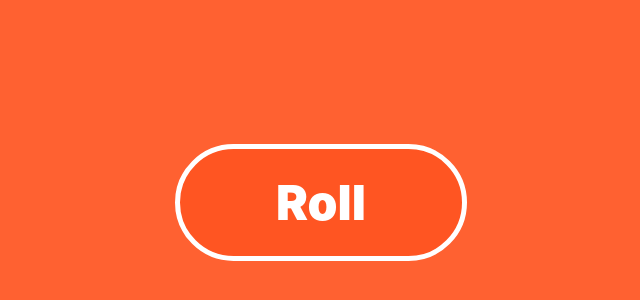
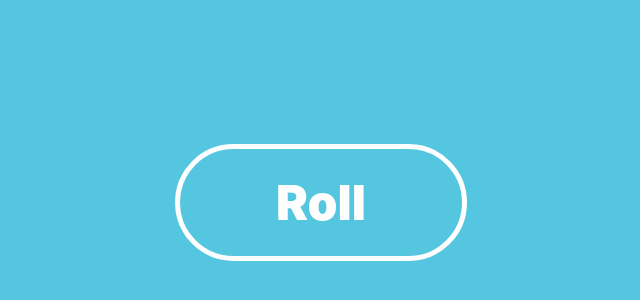
Before and after one commit to anoninthekop/bazaar-draw, a plain HTML site: page index.html in a window 1280 px wide. Shown: the part 206-506 px from the top of the page, without its empty margins (327-967 px from the left). Drawn offline with Linux system fonts and the light colour scheme.

Commit message:
changed colour

```diff
--- a/index.css
+++ b/index.css
@@ -6,7 +6,7 @@
 body {
   overflow: hidden;
   color: #fff;
-  background-color: #ff6131;
+  background-color: #54c6e0;
   font-family: -apple-system, BlinkMacSystemFont, "Segoe UI", Roboto, Helvetica, Arial, sans-serif, "Apple Color Emoji", "Segoe UI Emoji", "Segoe UI Symbol";
   font-weight: 900;
   width: 100%;
@@ -24,7 +24,7 @@ body {
      -moz-appearance: none;
           appearance: none;
   color: white;
-  background-color: #ff5522;
+  background-color: #54c6e0;
   text-decoration: none;
   font-size: 3rem;
   font-family: -apple-system, BlinkMacSystemFont, "Segoe UI", Roboto, Helvetica, Arial, sans-serif, "Apple Color Emoji", "Segoe UI Emoji", "Segoe UI Symbol";
@@ -36,7 +36,7 @@ body {
 }
 .roll:hover {
   background-color: #fff;
-  color: #ff6131;
+  color: #54c6e0;
 }
 
 .names {
```
